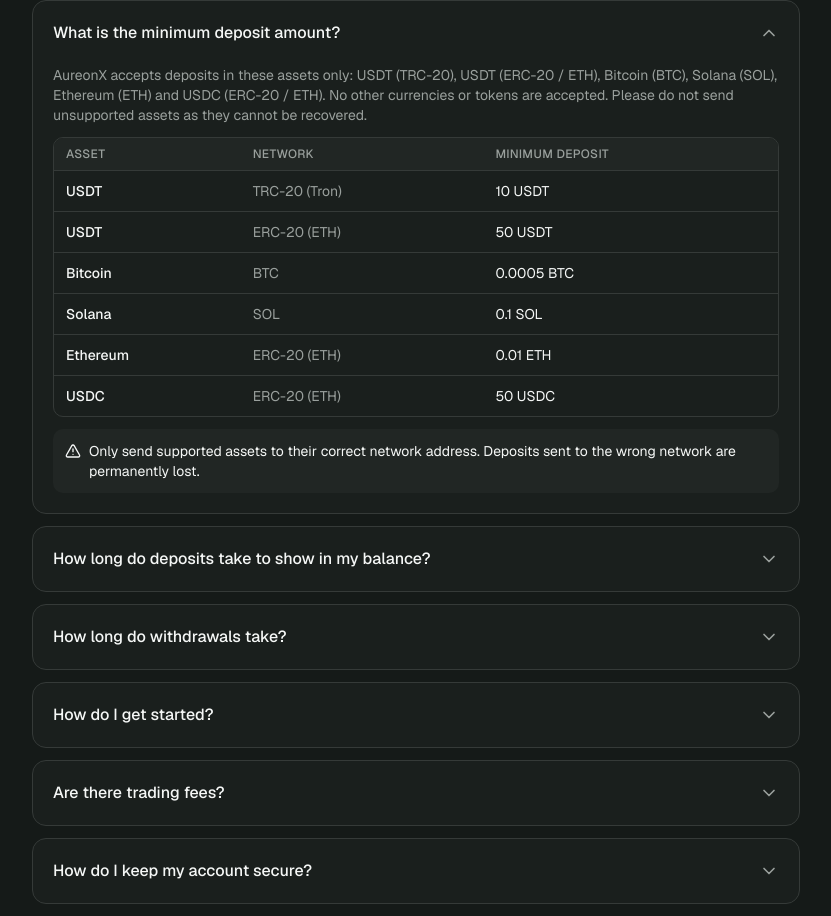
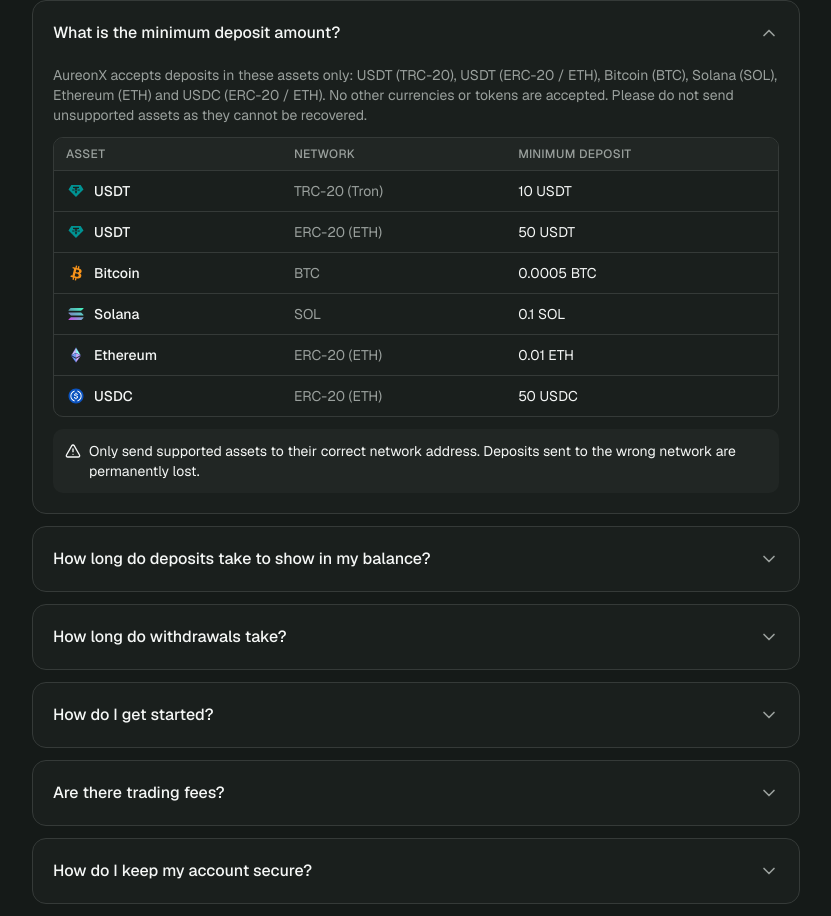
Before and after one commit to apparentlybenz-glitch/Aureondao, a Next.js app: page / in a window 1280 px wide. Shown: the part 1262-2178 px from the top of the page, without its empty margins (224-1055 px from the left). Built offline with nearby package versions, Linux system fonts and the light colour scheme; no server answers; the database is empty.

Commit message:
Show coin icons in the deposit FAQ table
Co-authored-by: apparentlybenz-glitch <apparentlybenz@gmail.com>
Co-Authored-By: Claude Sonnet 5.5 <noreply@anthropic.com>
Claude-Session: https://claude.ai/code/session_01DkM5vdKsT5GWjt9eYoY477

```diff
--- a/src/components/landing/faq-items.tsx
+++ b/src/components/landing/faq-items.tsx
@@ -2,6 +2,7 @@ import type { ReactNode } from "react";
 import Link from "next/link";
 import { Mail, TriangleAlert } from "lucide-react";
 import type { useTranslations } from "next-intl";
+import { CoinIcon } from "@/components/market/coin-icon";
 import { buttonVariants } from "@/components/ui/button";
 import { cn } from "@/lib/utils";
 import { DEPOSIT_MINIMUMS } from "@/lib/coins";
@@ -80,7 +81,12 @@ function depositAnswer(t: FaqTranslate): ReactNode {
           <tbody>
             {DEPOSIT_MINIMUMS.map((row) => (
               <tr key={row.id} className="border-t">
-                <td className="px-3 py-2.5 font-medium text-foreground">{t(`items.deposit.rows.${row.id}.asset`)}</td>
+                <td className="px-3 py-2.5 font-medium text-foreground">
+                  <span className="flex items-center gap-2">
+                    <CoinIcon symbol={row.symbol} size={20} />
+                    {t(`items.deposit.rows.${row.id}.asset`)}
+                  </span>
+                </td>
                 <td className="px-3 py-2.5">{t(`items.deposit.rows.${row.id}.network`)}</td>
                 <td className="px-3 py-2.5 whitespace-nowrap text-foreground">{`${row.min} ${row.symbol}`}</td>
               </tr>
```
